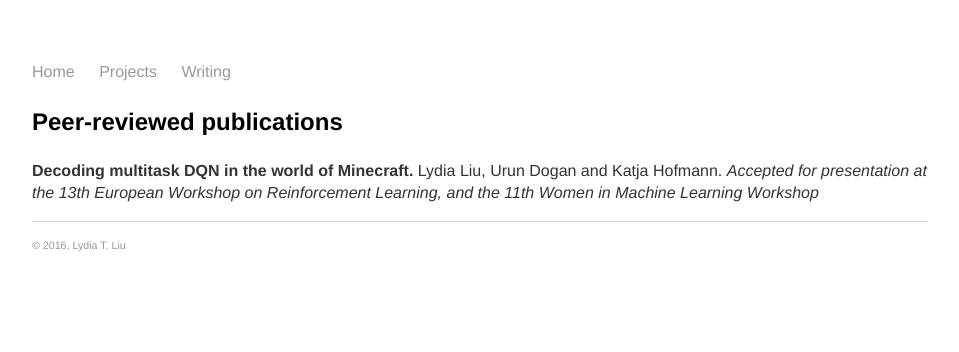
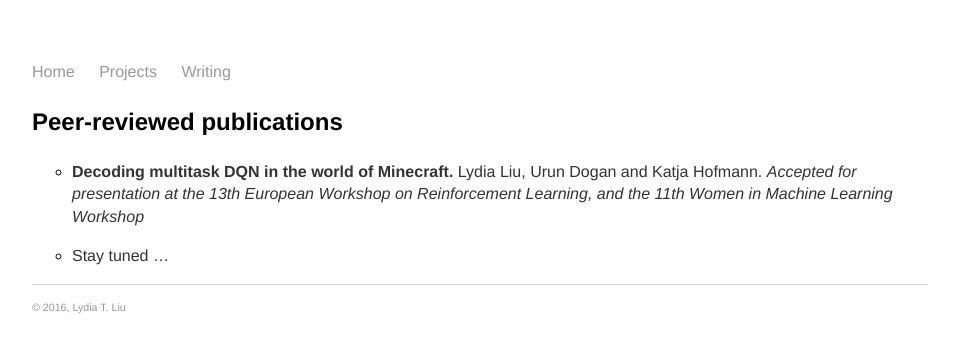
Before and after one commit to serenalwang/serenalwang.github.io, a Jekyll site: the page built from projects.md, in a window 1280 px wide. Shown: the top 352 px of the page, without its empty margins (160-1119 px from the left). Built offline with Jekyll 4.4.1, drawn with Linux system fonts in a browser that asks for light colours.

Commit message:
Update projects.md

```diff
--- a/projects.md
+++ b/projects.md
@@ -4,6 +4,6 @@
 ---
 
 ### Peer-reviewed publications
-**Decoding multitask DQN in the world of Minecraft.** Lydia Liu, Urun Dogan and Katja Hofmann.
-*Accepted for presentation at the 13th European Workshop on Reinforcement Learning, and the 11th
-Women in Machine Learning Workshop*
+* **Decoding multitask DQN in the world of Minecraft.** Lydia Liu, Urun Dogan and Katja Hofmann. *Accepted for presentation at the 13th European Workshop on Reinforcement Learning, and the 11th Women in Machine Learning Workshop*
+
+* Stay tuned ...
```
